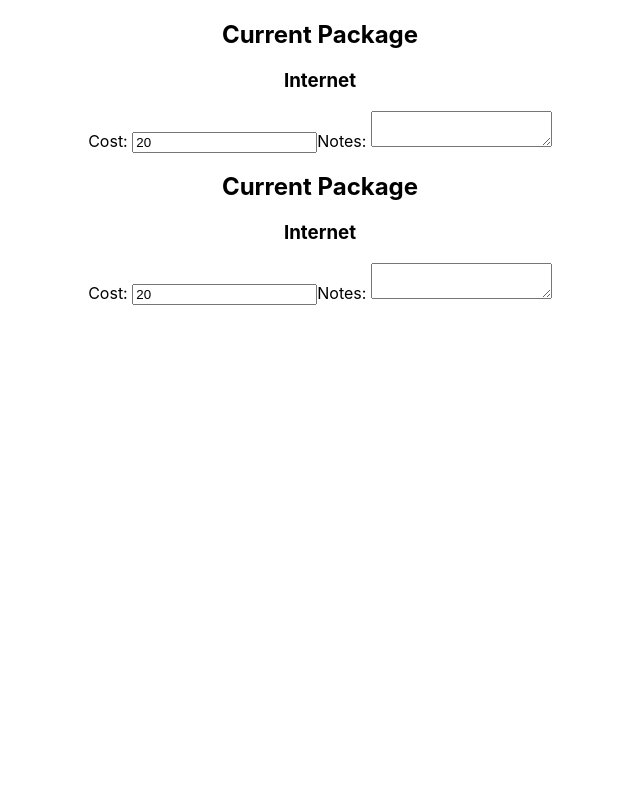
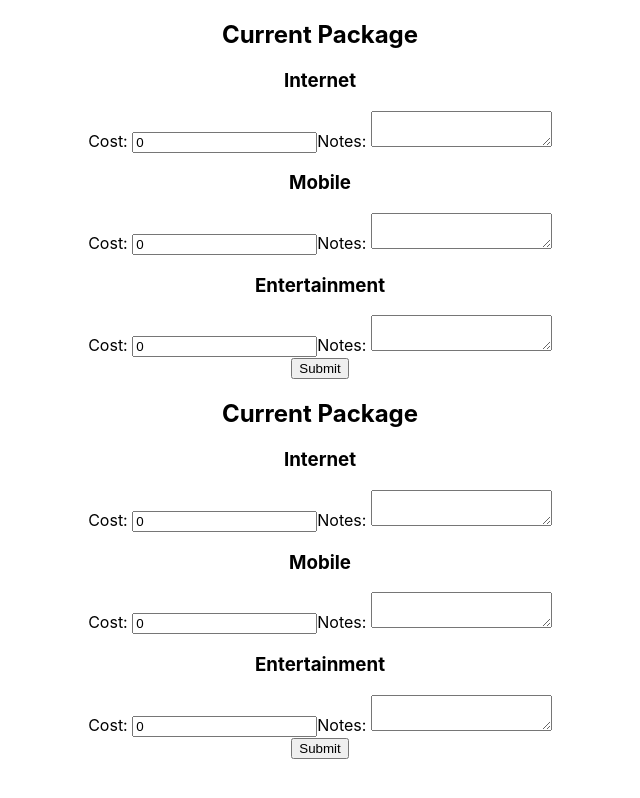
Before and after one commit to ryandw7/ez-tchart, a React (Create React App) app: page / in a window 1280 px wide. Shown: the whole page, without its empty margins (320-960 px from the left). Built offline with nearby package versions, Linux system fonts and the light colour scheme.

Commit message:
add update feature to formComp

```diff
--- a/src/App.js
+++ b/src/App.js
@@ -3,11 +3,11 @@ import './App.css';
 import FormComp from './components/FormComp';
 import DetailsComp from './components/DetailsComp'
 function App() {
-  const [packages, setPackages] = useState([{
-    title: 'Current Package',
+  const [packages, setPackages] = useState({
+    currentPackage: {
       isEdit: true,
       internet: {
-      cost: 20, notes: ''
+        cost: 0, notes: ''
       },
       mobile: {
         cost: 0, notes: ''
@@ -15,8 +15,8 @@ function App() {
       entertainment: {
         cost: 0, notes: ''
       }
-  }, {
-    title: 'Bundle #1',
+    }, bundle1: {
+
       isEdit: true,
       internet: {
         cost: 0, notes: ''
@@ -28,8 +28,8 @@ function App() {
         cost: 0, notes: ''
       }
     },
-  {
-    title: 'Bundle #2',
+    bundle2: {
+
       isAdded: false,
       isEdit: true,
       internet: {
@@ -41,40 +41,70 @@ function App() {
       entertainment: {
         cost: 0, notes: ''
       }
-  }])
-  const setValue = (bundleName, key, valueObj) => {
-    setPackages(prev => {
-      const bundle = prev.filter(item => item.title === bundleName);
-      return [...prev.filter(item => item.title !== bundleName), {
-        ...bundle,
-        [key]: valueObj
-      }]
+    }
   })
-  };
+  const setValue = (bundle, service, value) => {
+    setPackages((prev) => {
+
+      const newObj = {
+        ...prev,
+        [bundle]: {
+          ...prev[bundle],
+          [service]: value
+        }
+      }
+
+      return newObj;
+
+    });
+  }
+  const doneEditing = (bundle) => {
+    setPackages((prev)=>{
+      return {
+        ...prev,
+        [bundle]: {
+          ...prev[bundle],
+          isEdit: false
+        }
+      }
+    })
+  }
+
+  const startEditing = (bundle) => {
+    setPackages((prev)=>{
+      return {
+        ...prev,
+        [bundle]: {
+          ...prev[bundle],
+          isEdit: true
+        }
+      }
+    })
+  }
 
   const editCurrentPackage = (key, valueObj) => {
-    setValue('Current Package', key, valueObj)
+    setValue('currentPackage', key, valueObj)
   };
   const editBundle1 = (key, valueObj) => {
-    setValue('Current Package', key, valueObj)
+    setValue('bundle1', key, valueObj)
   }
   const editBundle2 = (key, valueObj) => {
-    setValue('Current Package', key, valueObj)
+    setValue('bundle2', key, valueObj)
   }
   return (
     <div className="App">
       <section className="current-package">
         <h2>Current Package</h2>
-        {packages[0].isEdit ? <FormComp edit={editCurrentPackage} bundle={packages[0]} /> : <DetailsComp bundle={packages[0]} />}
+        {packages.currentPackage.isEdit ? <FormComp edit={editCurrentPackage} bundle={packages.currentPackage} done={doneEditing} /> : <DetailsComp edit={startEditing} bundle={packages.currentPackage} />}
       </section>
       <section className="bundle-1">
         <h2>Current Package</h2>
-        {packages[1].isEdit ? <FormComp edit={editBundle1} bundle={packages[0]} /> : <DetailsComp bundle={packages[1]} />}
+        {packages.bundle1.isEdit ? <FormComp edit={editBundle1} bundle={packages.bundle1} /> : <DetailsComp bundle={packages.bundle1} />}
       </section>
 
-      {packages[2].isAdded && <section className="bundle-2">
+      {packages.bundle2.isAdded && <section className="bundle-2">
         <h2>Current Package</h2>
-        {packages[1].isEdit ? <FormComp edit={editBundle2} bundle={packages[0]} /> : <DetailsComp bundle={packages[2]} />}
+        {packages.bundle2.isEdit ? <FormComp edit={editBundle2} bundle={packages.bundle2} /> : <DetailsComp bundle={packages.bundle2} />}
       </section>}
 
     </div>
--- a/src/components/DetailsComp.js
+++ b/src/components/DetailsComp.js
@@ -1,10 +1,18 @@
 
-export default function DetailsComp({ details }) {
-    const { internet, mobile, entertainment } = details;
+import { formatNum } from "../utils";
+export default function DetailsComp({ bundle, edit }) {
+
+    const { internet, mobile, entertainment } = bundle;
+
+    const handleEdit = () => {
+
+        edit('currentPackage')
+    }
     return (
         <div className="details">
+            <div onClick={handleEdit}>EDIT</div>
             <section className="detail-section">
-                <h3>Internet: {internet.value}</h3>
+                <h3>Internet:${formatNum(internet.cost)}</h3>
                 {internet.notes &&
                     <div>
                         <h4>Notes:</h4>
@@ -13,7 +21,7 @@ export default function DetailsComp({ details }) {
             </section>
             {entertainment.value > 0 &&
                 <section className="detail-section">
-                    <h3>Entertainment: {entertainment.value}</h3>
+                    <h3>Entertainment: ${formatNum(entertainment.cost)}</h3>
                     {entertainment.notes &&
                         <div>
                             <h4>Notes:</h4>
@@ -23,11 +31,11 @@ export default function DetailsComp({ details }) {
             }
 
             <section className="detail-section">
-                <h3>mobile: {mobile.value}</h3>
+                <h3>mobile: ${formatNum(mobile.cost)}</h3>
                 {mobile.notes &&
                     <div>
                         <h4>Notes:</h4>
-                        <p>{mobile.notes}</p>
+                        <p>${mobile.notes}</p>
                     </div>}
             </section>
         </div>
--- a/src/components/FormComp.js
+++ b/src/components/FormComp.js
@@ -1,30 +1,100 @@
 import React from 'react';
+import { dollarValueCheck } from '../utils';
+export default function FormComp({ edit, bundle, done }) {
+    const { internet, mobile, entertainment } = bundle;
 
-export default function FormComp({ edit, bundle }) {
-    const { internet, mobile, entertainment } = bundle;
-    const changeInternet = (e) => {
+
+
+    const changeInput = (e) => {
+        let { name, value } = e.target;
         e.preventDefault();
-        let obj = { cost: internet.cost, notes: internet.notes }
-        if (e.target.name === "internet-cost") {
-            console.log('cost edit')
-            console.log(e.target.value)
-           obj = { ...obj, cost: e.target.value }
-           console.log(obj)
-        } else if (e.target.name === "internet-notes") {
-           obj = { ...obj, notes: e.target.value }
+
+        if (name === "internet-cost" || name === "internet-notes") {
+            let obj = { cost: internet.cost, notes: internet.notes }
+            if (name === "internet-cost") {
+                if (dollarValueCheck(value) !== false) {
+                    obj = {
+                        ...obj,
+                        cost: dollarValueCheck(value) || 0
+                    }
+                }
+            } else if (name === "internet-notes") {
+                console.log('notes')
+                obj = { ...obj, notes: value }
+            }
+
+            edit('internet', obj)
+
+        } else if (name === "mobile-cost" || name === "mobile-notes") {
+
+            let obj = { cost: mobile.cost, notes: mobile.notes };
+
+            if (name === "mobile-cost" && dollarValueCheck(value)) {
+                obj = {
+                    ...obj,
+                    cost: parseFloat(value) || 0
+                }
+
+            };
+            if (name === "mobile-notes") {
+                obj = {
+                    ...obj,
+                    notes: value
+                }
+            }
+            edit('mobile', obj)
+
+        } else if (name === "entertainment-cost" || name === "entertainment-notes") {
+
+            let obj = { cost: entertainment.cost, notes: entertainment.notes };
+
+            if (name === "entertainment-cost" && dollarValueCheck(value)) {
+                obj = {
+                    ...obj,
+                    cost: parseFloat(value) || 0
+                }
+
+            } else if (name === "entertainment-notes") {
+                obj = {
+                    ...obj,
+                    notes: value
+                }
+            }
+            edit('entertainment', obj)
         }
-        edit(internet, obj)
     }
-    console.log()
+
+
+
+    const handleSubmit = (e) => {
+        e.preventDefault();
+        console.log('submit')
+        done('currentPackage')
+    }
     return (
-        <div className="form">
+        <form className="form" onSubmit={handleSubmit}>
             <section>
                 <h3>Internet</h3>
                 <label htmlFor="internet-cost">Cost: </label>
-                <input name="internet-cost" type="number" value={internet.cost} onChange={changeInternet}></input>
+                <input name="internet-cost" type="text" inputMode="decimal" value={internet.cost} onChange={changeInput}></input>
                 <label htmlFor="internet-notes">Notes: </label>
-                <textarea></textarea>
+                <textarea onChange={changeInput} name="internet-notes" value={internet.notes}></textarea>
             </section>
-        </div>
+            <section>
+                <h3>Mobile</h3>
+                <label htmlFor="mobile-cost">Cost: </label>
+                <input name="mobile-cost" type="number" value={mobile.cost} onChange={changeInput}></input>
+                <label htmlFor="mobile-notes">Notes: </label>
+                <textarea onChange={changeInput} name="mobile-notes" value={mobile.notes}></textarea>
+            </section>
+            <section>
+                <h3>Entertainment</h3>
+                <label htmlFor="entertainment-cost">Cost: </label>
+                <input name="entertainment-cost" type="number" value={entertainment.cost} onChange={changeInput}></input>
+                <label htmlFor="entertainment-notes">Notes: </label>
+                <textarea onChange={changeInput}></textarea>
+            </section>
+            <input type="submit" value="Submit" />
+        </form>
     )
 }
--- /dev/null
+++ b/src/utils.js
@@ -0,0 +1,33 @@
+export const dollarValueCheck = (num) => {
+    let regex = /^\d{0,3}(\.\d{0,2})?$/;
+
+if(regex.test(num)){
+    let check = true;
+    let front = num.split('.')[0];
+    let dec = num.split('.')[1];
+    if(dec && dec.length > 2){
+        check = false
+    }
+    if(front && front.length > 3){
+        check = false;
+    }
+    if(!dec && num.length > 3){
+
+            num = num.slice(3, -2) + '.' + num.slice(3);
+
+    }
+
+   if(check === true){
+    return parseFloat((Math.round(num * 100) / 100).toFixed(2));
+}else {
+    return false
+}
+}else{
+    return false;
+}
+
+}
+
+export const formatNum = (num) => {
+   return
+}
```
Also changed, not shown: objTest.js (added, +26 -0 lines). Lines whose indentation alone changed are shown as unchanged.
